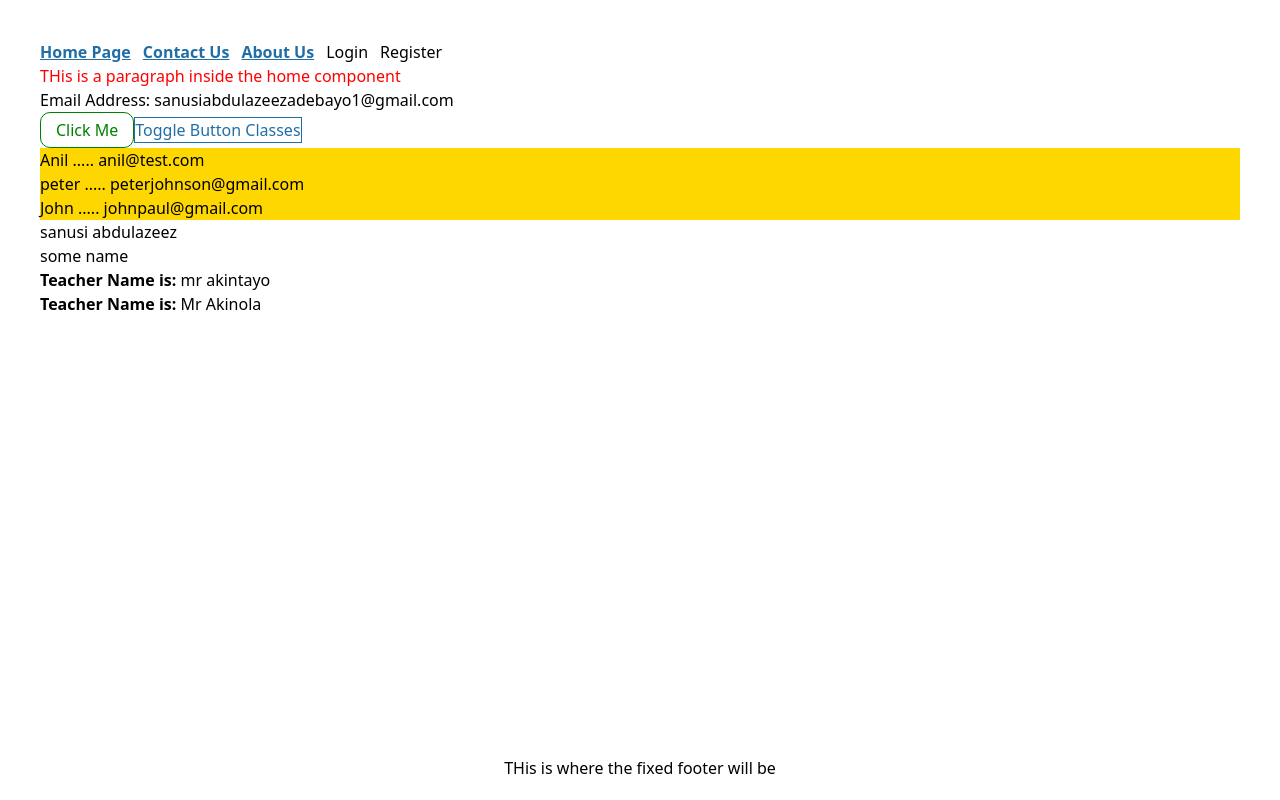
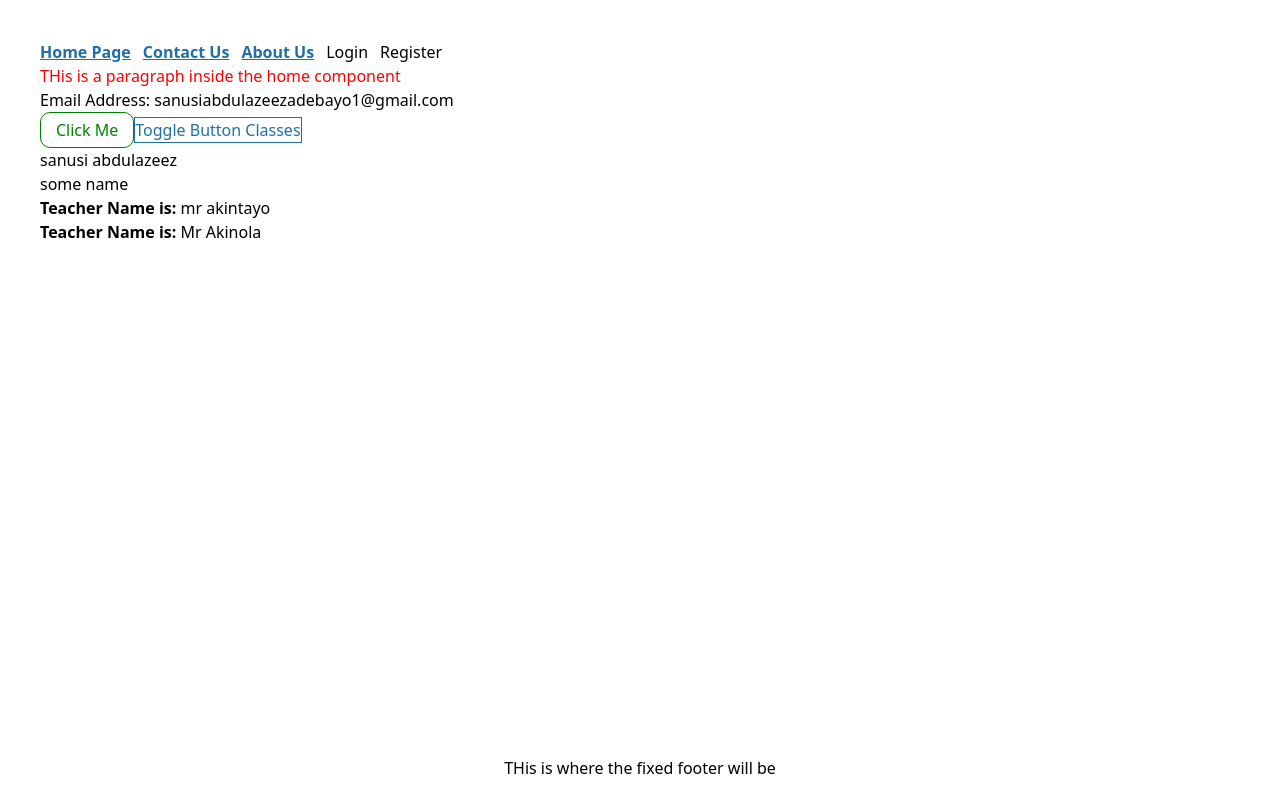
Before and after one commit to sanusiaz/clitut1, a Vue app: page / in a window 1280 px wide. Built offline with nearby package versions, Linux system fonts and the light colour scheme.

Commit message:
Dynamic Routes

```diff
--- a/src/components/HomeComponent.vue
+++ b/src/components/HomeComponent.vue
@@ -13,9 +13,7 @@
             Showing Popup here
         </div>
 
-        <ol>
-            <li v-for="user in users" :key="user.email"><UserComponent :item="user"></UserComponent></li>
-        </ol>
+
 
         <ul>
             <li v-for="student in students" :key="student.id">{{ student.name }}</li>
@@ -27,13 +25,11 @@
 
 <script>
     import TeachersComponent from './TeachersComponent.vue'
-    import UserComponent from './UserComponent.vue'
 
     export default {
         name: 'HomeComponent',
         components: {
-            TeachersComponent,
-            UserComponent
+            TeachersComponent
         },
         data() {
             return {
--- a/src/components/UserComponent.vue
+++ b/src/components/UserComponent.vue
@@ -1,17 +1,22 @@
 <template>
     <div>
-        <h2>{{ item.name }} ..... {{ item.email }}</h2>
+        User Name is: {{ routeParams.name }}
     </div>
 </template>
 
 
 <script>
+import {useRoute} from 'vue-router'
 export default {
     name: 'UserComponent',
-    props: {
-        item: {
-            type: Object
+    data() {
+        return {
+            routeParams: {}
         }
+    },
+    mounted() {
+        const route = useRoute();
+        this.routeParams = route.params;
     }
 }
 </script>
--- a/src/routes.js
+++ b/src/routes.js
@@ -3,6 +3,7 @@ import HomeComponent from './components/HomeComponent.vue'
 import AboutUsComponent from './components/AboutUsComponent.vue'
 import ContactComponent from './components/ContactComponent.vue'
 import FaqsComponent from './components/FaqsComponent.vue'
+import UserComponent from './components/UserComponent.vue'
 
 const routes = [
     {
@@ -24,6 +25,11 @@ const routes = [
         name: 'About',
         path: '/about',
         component: AboutUsComponent
+    },
+    {
+        name: 'User',
+        path: '/user/:name',
+        component: UserComponent
     }
 ];
 
```
